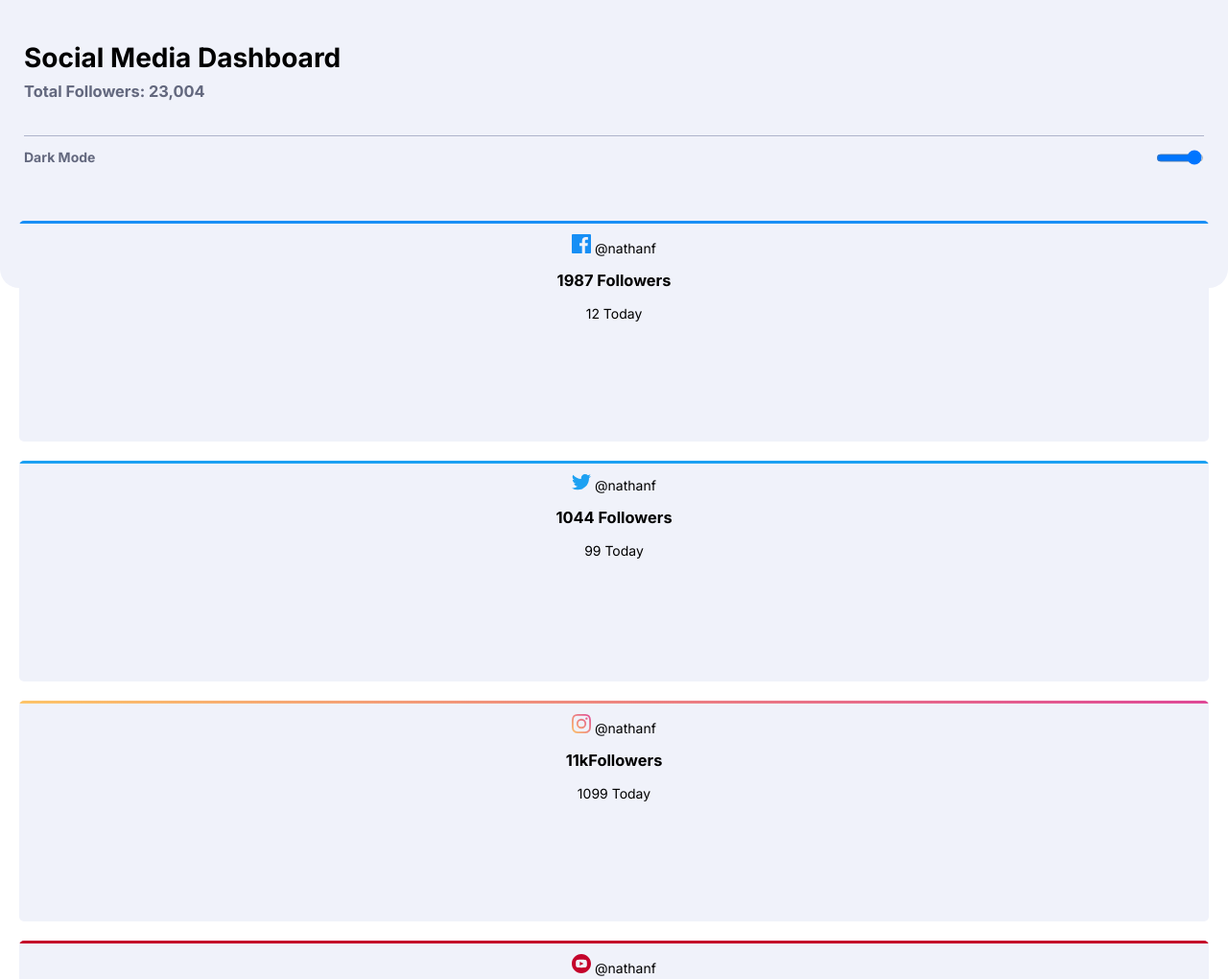
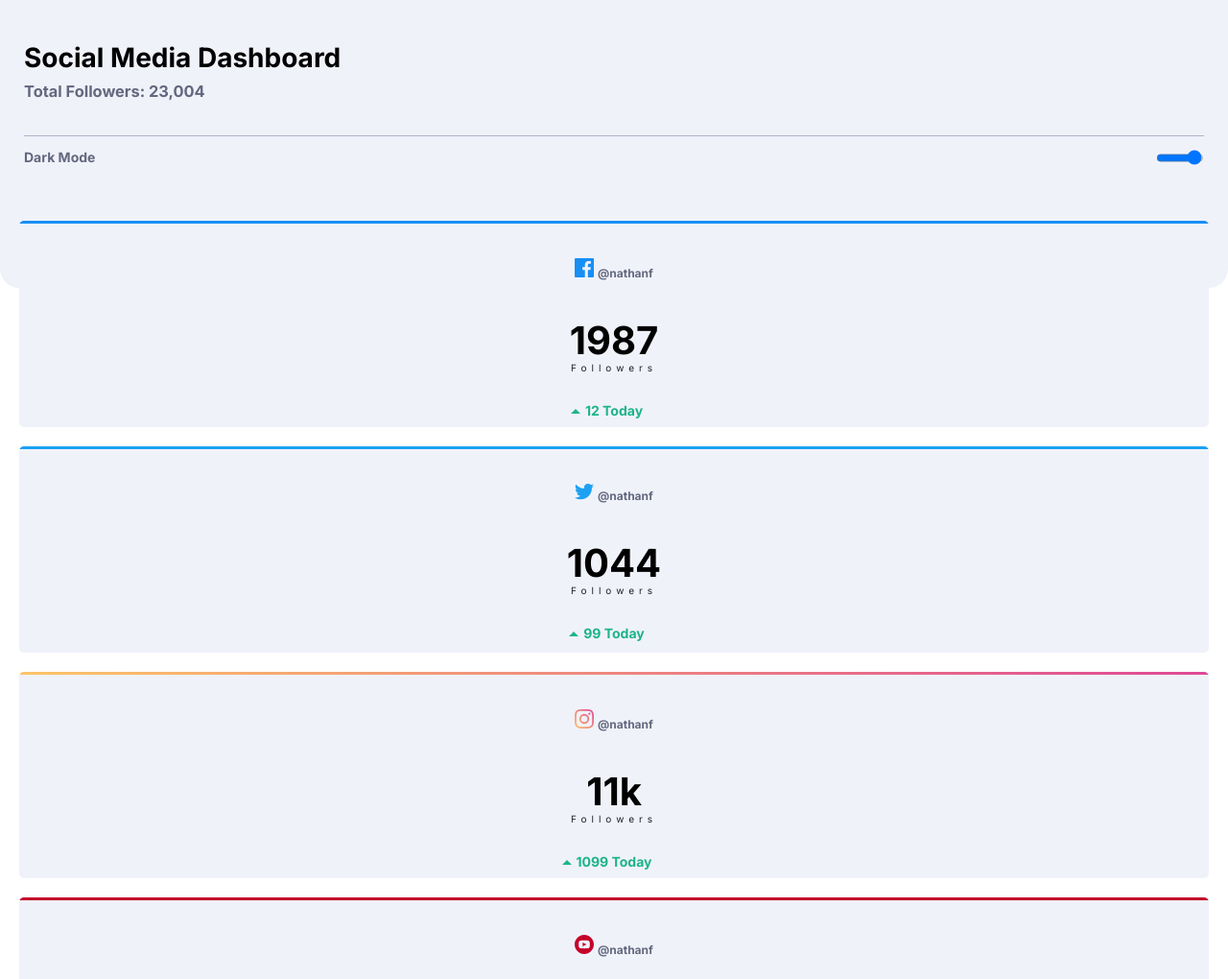
Before and after one commit to jaac97/Social-media-dashboard-with-theme-switcher, a website: page index.html in a window 1280 px wide. Shown: the top 1020 px of the page at 96% size. Drawn offline with nearby package versions, Linux system fonts and the light colour scheme; files that its build step writes are made by us from their sources.

Commit message:
Adding styles to cards and modifiers

```diff
--- a/index.html
+++ b/index.html
@@ -32,34 +32,36 @@
       <li class="card card--facebook">
         <p class="card__heading">
           <img src="build/images/icon-facebook.svg" alt="facebook icon" />
-          @nathanf
+          <span class="card__nickname">@nathanf</span>
         </p>
         <h3 class="card__numbers">1987 <span class="card__text">Followers</span></h3>
-        <p class="card__variation">12 Today</p>
+        <p class="card__variation card__variation--up">
+          12 Today
+        </p>
       </li>
       <li class="card card--twitter">
         <p class="card__heading">
           <img src="build/images/icon-twitter.svg" alt="twitter icon" />
-          @nathanf
+          <span class="card__nickname">@nathanf</span>
         </p>
         <h3 class="card__numbers">1044 <span class="card__text">Followers</span></h3>
-        <p class="card__variation">99 Today</p>
+        <p class="card__variation card__variation--up">99 Today</p>
       </li>
       <li class="card card--instagram">
         <p class="card__heading">
           <img src="build/images/icon-instagram.svg" alt="instagram icon" />
-          @nathanf
+           <span class="card__nickname">@nathanf</span>
         </p>
         <h3 class="card__numbers">11k<span class="card__text">Followers</span></h3>
-        <p class="card__variation">1099 Today</p>
+        <p class="card__variation card__variation--up">1099 Today</p>
       </li>
       <li class="card card--youtube">
         <p class="card__heading">
           <img src="build/images/icon-youtube.svg" alt="youtube icon" />
-          @nathanf
+           <span class="card__nickname">@nathanf</span>
         </p>
         <h3 class="card__numbers">8239<span class="card__text">Subscribers</span></h3>
-        <p class="card__variation">144 Today</p>
+        <p class="card__variation card__variation--down">144 Today</p>
       </li>
     </ul>
   </div>
@@ -74,7 +76,7 @@
   Followers
   12 Today
 
-  @nathanf
+
   1044
   Followers
   99 Today
--- a/source/sass/layout/_cardTop.scss
+++ b/source/sass/layout/_cardTop.scss
@@ -17,11 +17,12 @@
 }
 
 .card {
-    min-height: 23rem;
+    min-height: 21.5rem;
     text-align: center;
     border-radius: .5rem;
     position: relative;
     overflow: hidden;
+    padding-top: 2.5rem;
 }
 
 .card::after {
@@ -50,3 +51,52 @@
 .card--youtube::after {
     background: v.$secondaryDark;
 }
+.card__heading{
+    margin-bottom: 3.5rem;
+}
+.card__nickname{
+    font-weight: 700;
+    font-size: 1.2rem;
+}
+.card__numbers{
+    font-size: 4rem;
+    font-weight: 700;
+    margin-bottom: 3rem;
+}
+.card__text{
+    display: block;
+    font-size: 1rem;
+    font-weight: 400;
+    letter-spacing: .5rem;
+}
+.card__variation{
+    font-weight: 700;
+    position: relative;
+    display: inline-block;
+    margin: 0 auto;
+}
+.card__variation::before{
+    content: '';
+    position: absolute;
+    display: block;
+    bottom: 0;
+    left: -1.5rem;
+    width: 1rem;
+    height: 1rem;
+    background-repeat: no-repeat;
+    background-size: 100%;
+}
+.card__variation--up{
+    color: v.$primary;
+}
+.card__variation--up::before{
+    background-image: url('../images/icon-up.svg');
+
+}
+.card__variation--down{
+    color: v.$secondary;
+
+}
+.card__variation--down::before{
+    background-image: url('../images/icon-down.svg');
+}
--- a/source/sass/layout/_lightTheme.scss
+++ b/source/sass/layout/_lightTheme.scss
@@ -27,4 +27,10 @@
     .card{
         background-color: l.$cardBG;
     }
+    .card__nickname{
+        color: l.$textColor1;
+    }
+    .card__text{
+        color: l.$textColor2;
+    }
 }
```
